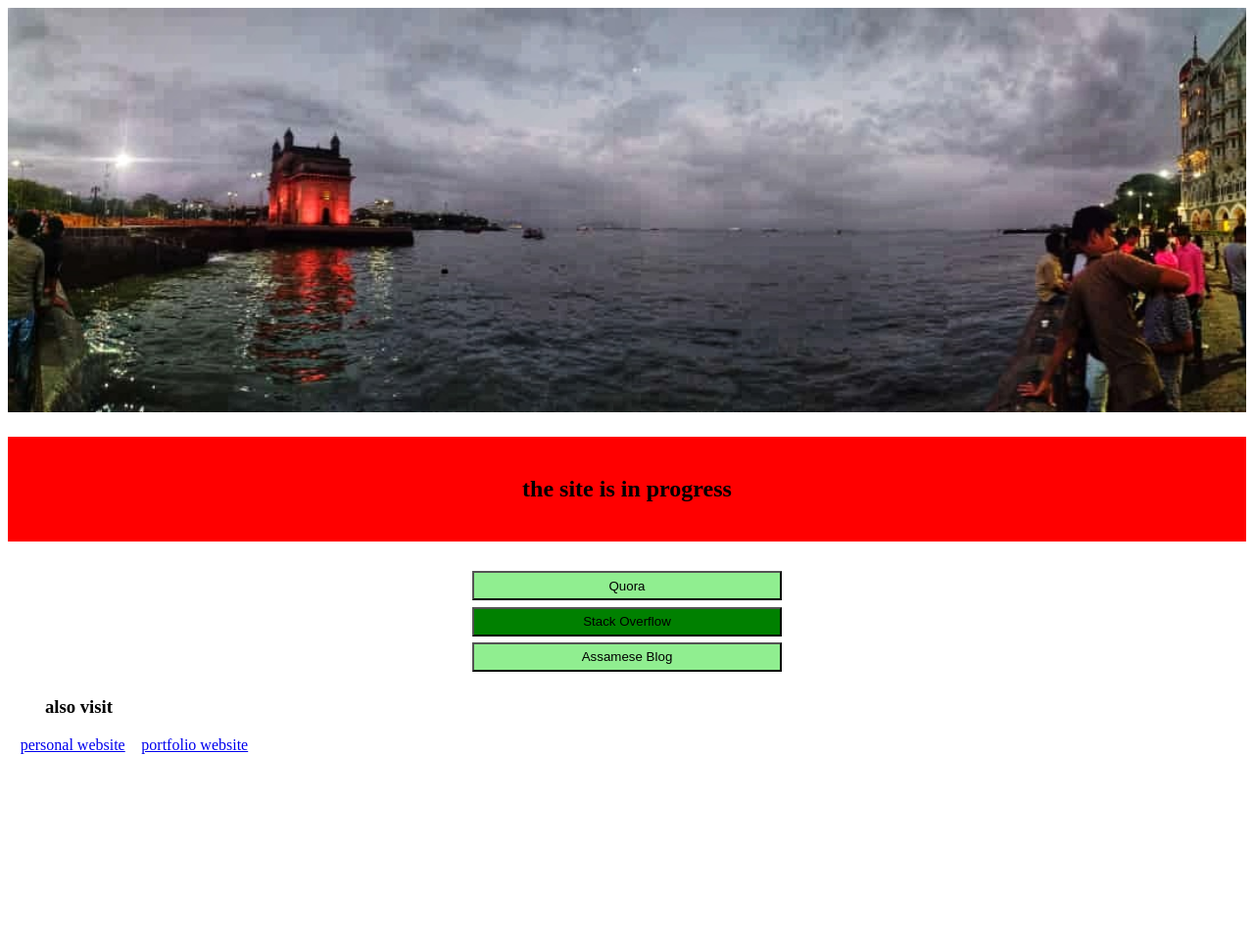
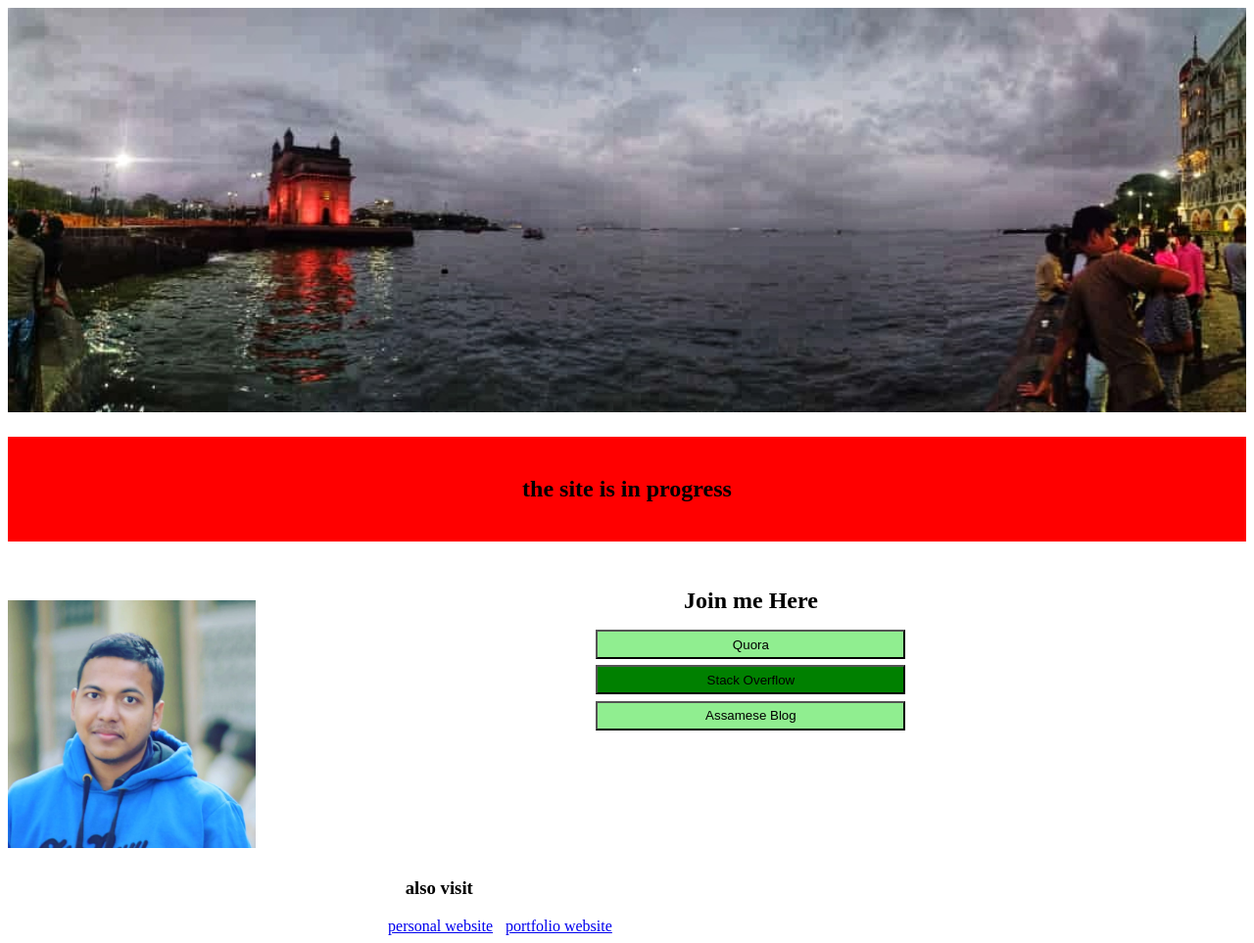
Before and after one commit to ujjaldas132/ud, a plain HTML site: page blog/blog.html in a window 1280 px wide. Shown: the whole page at 98% size. Before the commit the page ends 800 px from the top, so only its background shows below. Drawn offline with Linux system fonts and the light colour scheme.

Commit message:
add my photo to write why blog

```diff
--- a/blog/blog.html
+++ b/blog/blog.html
@@ -30,6 +30,12 @@
 
 			<a href="https://marisika.blogspot.com/" target="_blank"> Assamese Blog </a>
 		</div> -->
+		<div class="myImage">
+			<img class ="me" src="../assets/pp.jpg" alt="Ujjal Das">
+		</div>
+		<div class="introSpeech">
+			<h2> Join me Here </h2>
+		</div>
 
 		<div class="blogsLink">
 <button class="QuoraLink"  onclick="window.open( 'https://www.quora.com/profile/Ujjal-Das-14','_blank');">Quora</button></div>
@@ -43,8 +49,8 @@
 <div class="blogsLink"><button class="MorisikaLink"  onclick="window.open('https://marisika.blogspot.com/','_blank');"> Assamese Blog</button></div>
 
 	</div>
-	<footer>
-		<h3 class="footer-text"> also visit</h3>
+	<footer style="padding-left: 30%">
+		<h3 class="footer-text" > also visit</h3>
 		<a class="footer-link" href="https://ujjaldas132.github.io/ud/">personal website</a>
 		<a class="footer-link" href="https://ujjaldas132.github.io/portfolio/">portfolio website</a>
 	</footer>
--- a/blog/blogStyle.css
+++ b/blog/blogStyle.css
@@ -7,6 +7,7 @@ background-color: red;
 
 		.container{
 			padding-top: 30px;
+			float: right;
 
 			font-size: 30 px;
 			text-align: center;
@@ -49,6 +50,16 @@ text-align: center;
 .footer-text{
 	padding-left: 3%
 }
+.me{
+	width: 20%;
+	padding-top: 30px;
+	padding-bottom: 30px;
+
+	/*height: 10%;
+	size: 10%;*/
+/*	max-height: 20px;*/
+	float: left;
+}
 @media only screen and (min-width: 768px){
 
 .pcWallPaper {
```
